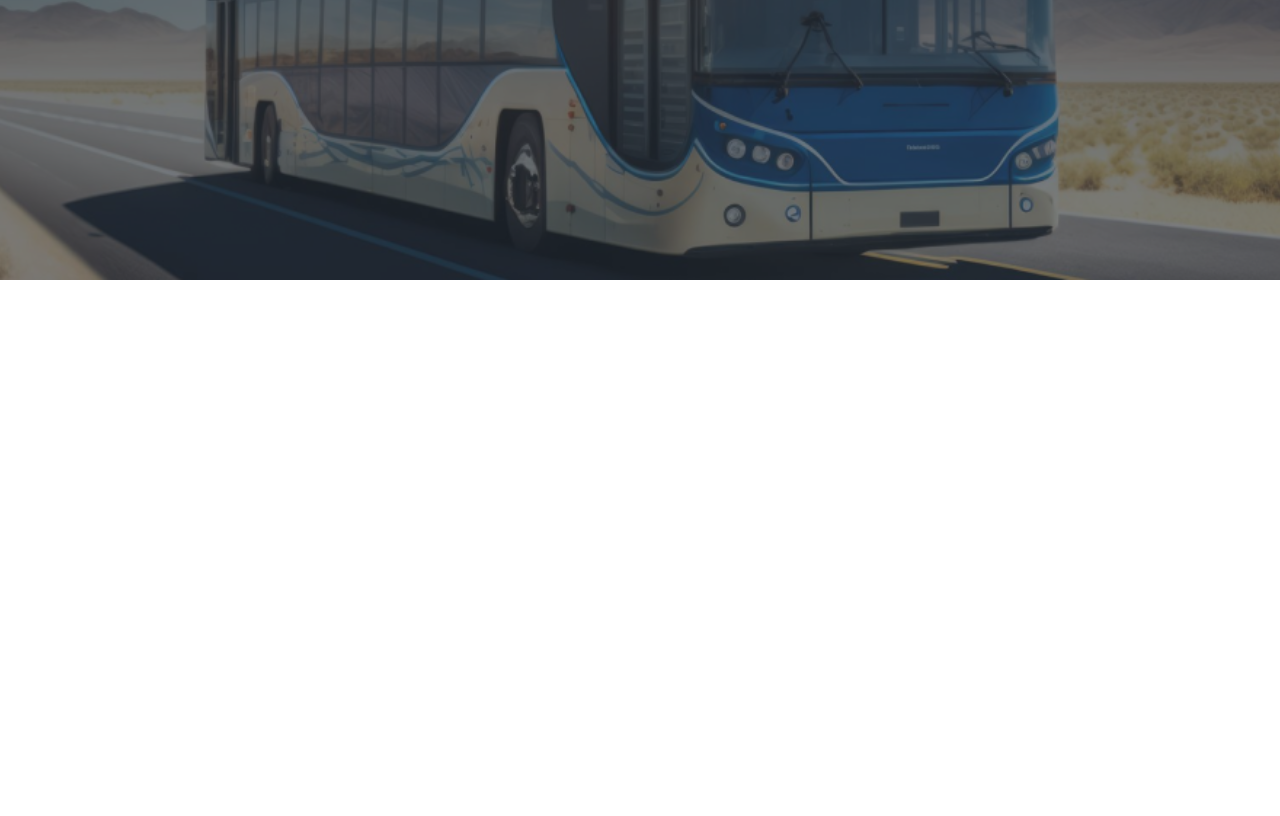
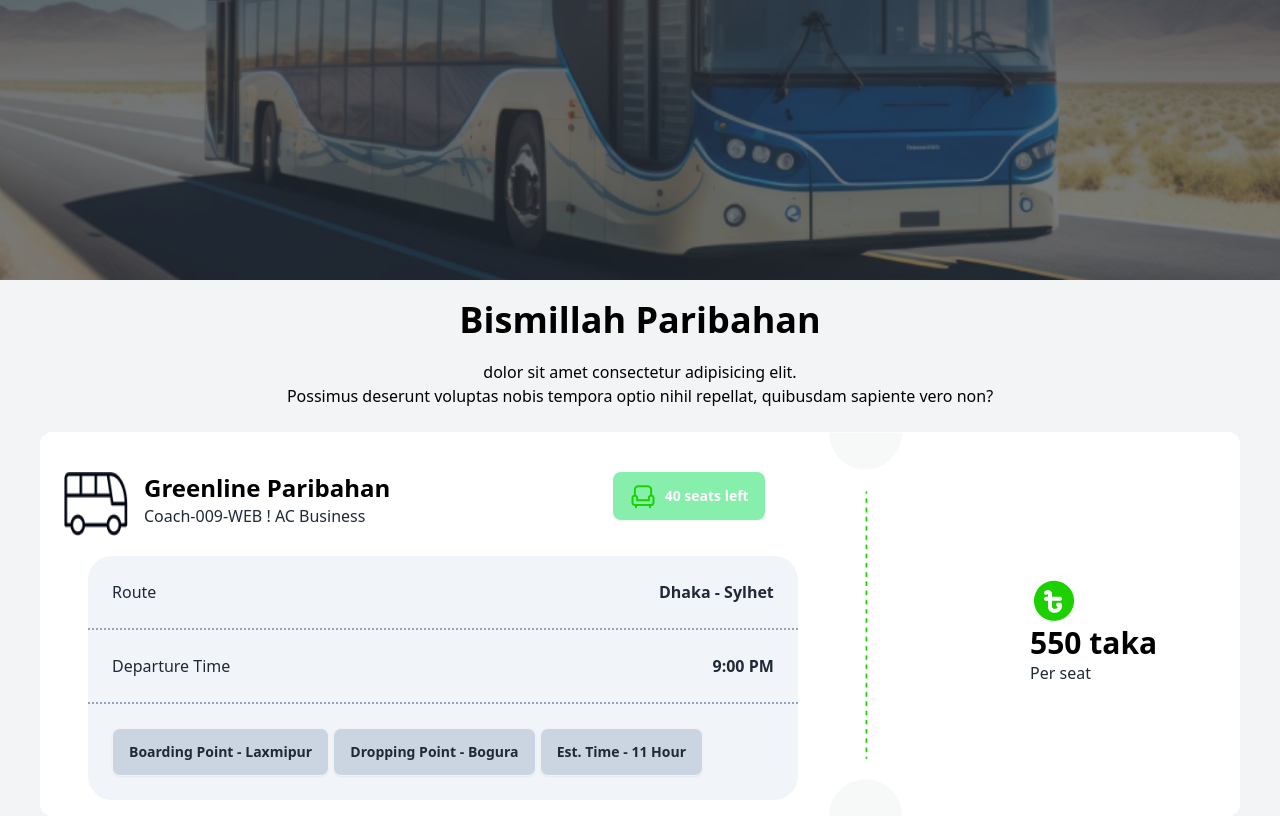
Before and after one commit to RimonWEB/Smart-Tickiting, a plain HTML site: page index.html in a window 1280 px wide. Shown: the part 588-1404 px from the top of the page. Before the commit the page ends 964 px from the top, so only its background shows below. Drawn offline with nearby package versions, Linux system fonts and the light colour scheme.

Commit message:
its my new code

```diff
--- a/index.html
+++ b/index.html
@@ -58,13 +58,76 @@
 
 
       <!-- third part -->
-      <section>
-        <div>
-          <div class="text-center">
-            <h1 class="text-2xl font-extrabold text-white p-5">Bismillah Paribahan</h1>
-            <p class="text-white">Lorem ipsum dolor sit amet consectetur adipisicing elit. Possimus deserunt voluptas nobis tempora optio nihil repellat, quibusdam sapiente vero non?</p>
+      <section class="bg-gray-100">
+
+
+            <div class="text-center">
+              <h1 class="text-4xl font-extrabold text-black p-5">Bismillah Paribahan</h1>
+              <p class="text-black">dolor sit amet consectetur adipisicing elit. <br> Possimus deserunt voluptas nobis tempora optio nihil repellat, quibusdam sapiente vero non?</p>
+            </div>
+
+
+
+
+        <div class="flex px-10 ">
+          <div class=" mt-6 bg-white w-[70%] rounded-l-xl">
+            <div class="flex justify-between mt-10 ml-6">
+              <div class="flex ">
+                <img class="w-16 h-16" src="images/bus-logo.png" alt="">
+                <div class="w-full pl-4">
+                  <h1 class="text-2xl text-black font-bold">Greenline Paribahan</h1>
+                  <p>Coach-009-WEB ! AC Business</p>
+                </div>
+              </div>
+
+              <div>
+                <button class=" btn btn-secondary bg-green-300 border-none mr-16"><img src="images/seat-green.png" alt=""> 40 seats left</button>
+              </div>
+            </div>
+
+            <div class="bg-slate-100 rounded-3xl w-[90%] ml-12 mt-5">
+              <div class="flex justify-between border-b-2 border-dotted border-b-slate-400 p-6">
+                <p>Route</p>
+                <p class="font-bold">Dhaka - Sylhet</p>
+              </div>
+              <div class="flex justify-between border-b-2 border-dotted border-b-slate-400 p-6">
+                <p>Departure Time</p>
+                <p class="font-bold"> 9:00 PM</p>
+              </div>
+              <div class="p-6">
+                <button class="btn bg-slate-300">Boarding Point - Laxmipur</button>
+                <button class="btn bg-slate-300">Dropping Point - Bogura</button>
+                <button class="btn bg-slate-300">Est. Time - 11 Hour</button>
+              </div>
+            </div>
           </div>
+
+
+
+            <img class="h-96 mt-6 bg-white" src="images/info-devider.png" alt="">
+          <div class="mt-6 bg-white w-[30%] rounded-r-xl">
+            <div class="pt-36 pl-32">
+              <img src="images/fare.png" alt="">
+            <h1 class="font-extrabold text-3xl text-black">550 taka</h1>
+            <p> Per seat </p>
+            </div>
+          </div>
+
+
+
         </div>
+
+
+
+
+
+
+
+
       </section>
+
+
+
+</div>
 </body>
 </html>
```
